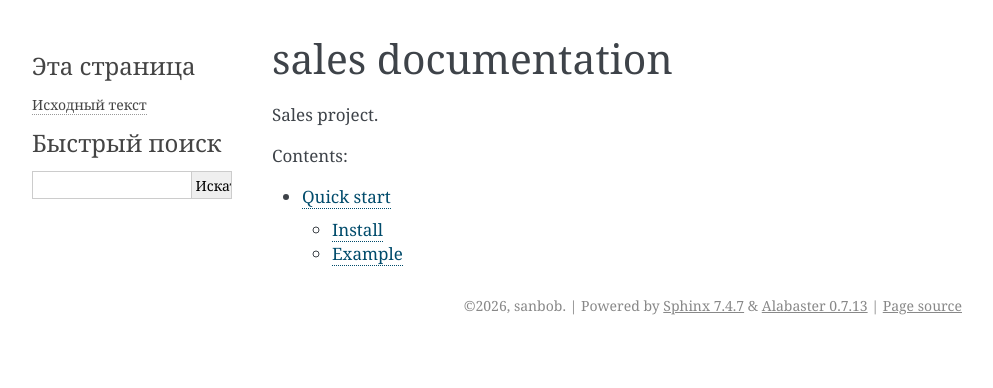
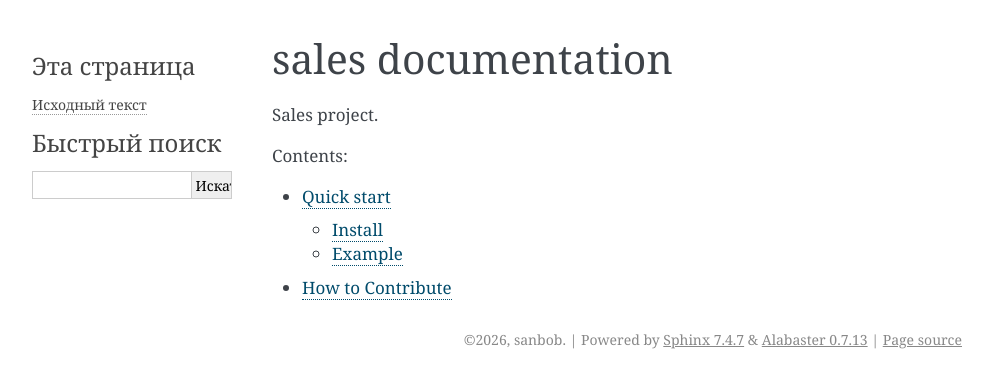
Before and after one commit to sanbobsan/hw-fossdev, a Sphinx documentation site: the page built from classwork/docs_domain/docs/source/index.rst, in a window 1280 px wide. Shown: the top 388 px of the page, without its empty margins (148-1141 px from the left). Built offline with Sphinx 7.4.7, drawn with Linux system fonts in a browser that asks for light colours.

Commit message:
docs: add HOW_TO_CONTRIBUTE section to documentation

```diff
--- /dev/null
+++ b/classwork/docs_domain/docs/source/HOW_TO_CONTRIBUTE.rst
@@ -0,0 +1,5 @@
+
+How to Contribute
+=================
+
+No contribution!
--- a/classwork/docs_domain/docs/source/index.rst
+++ b/classwork/docs_domain/docs/source/index.rst
@@ -14,3 +14,4 @@ Sales project.
    :caption: Contents:
 
    QUICKSTART
+   HOW_TO_CONTRIBUTE
```
